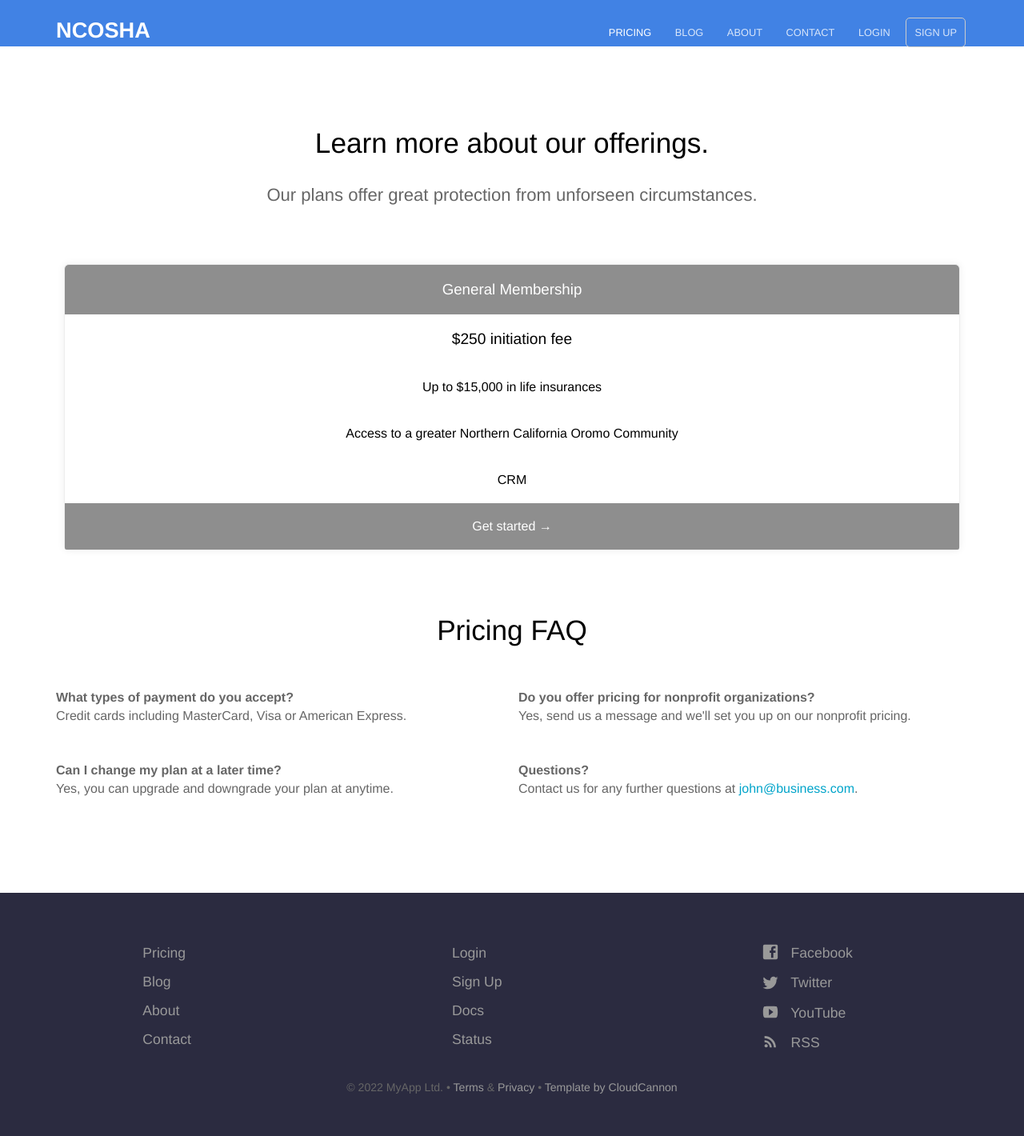
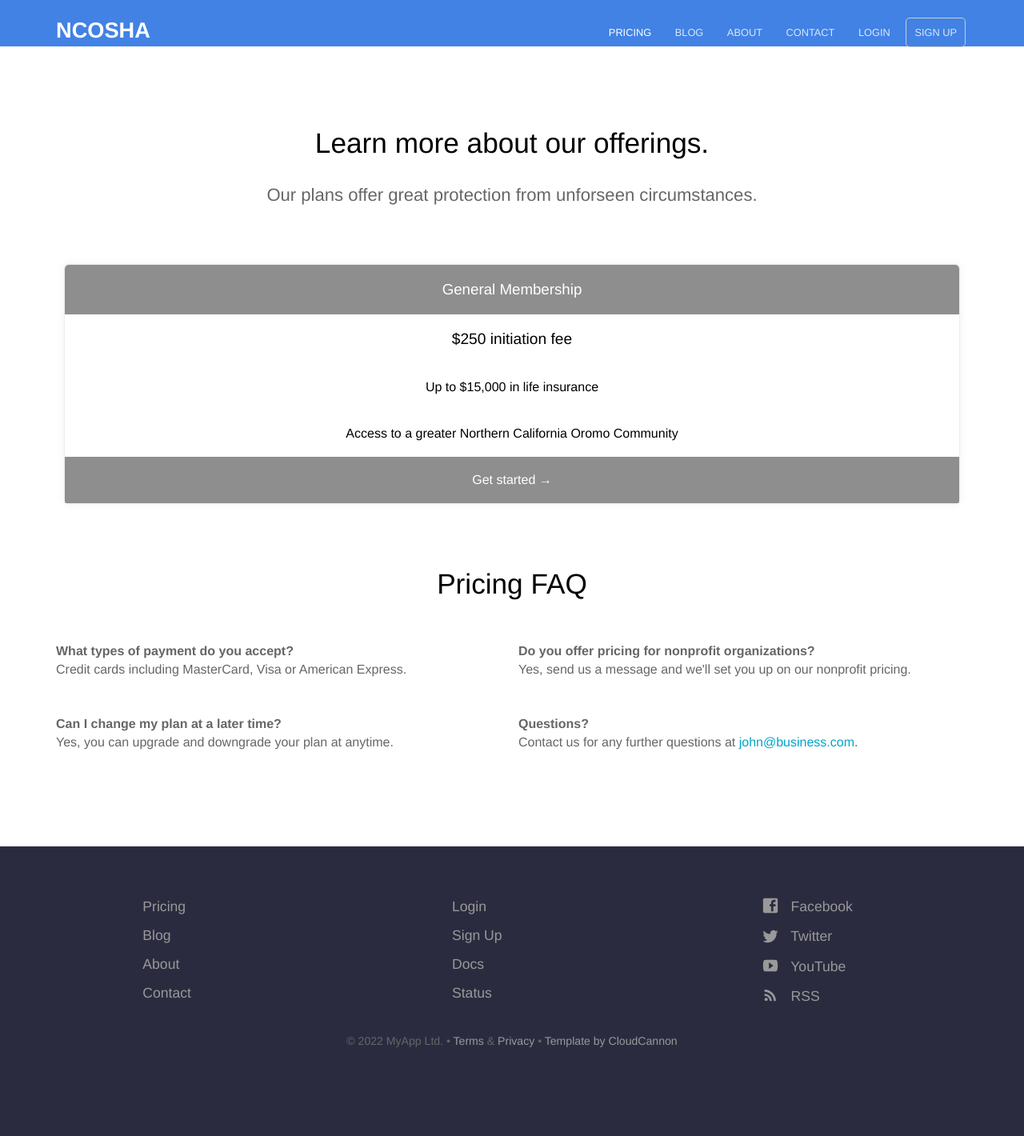
Before and after one commit to hawiabraham/ncosha, a Jekyll site: the page built from pricing.html, in a window 1280 px wide. Shown: the whole page at 80% size. Built offline with Jekyll 4.4.1, drawn with Linux system fonts in a browser that asks for light colours; after the commit the page ends 1362 px from its top, so only the background shows below that.

Commit message:
Update pricing.html

```diff
--- a/pricing.html
+++ b/pricing.html
@@ -8,14 +8,12 @@ pricing_table:
     features:
       - text: $250 initiation fee
         highlight: true
-      - text: Up to $15,000 in life insurances
+      - text: Up to $15,000 in life insurance
         highlight: false
       - text: Access to a greater Northern California Oromo Community
         highlight: false
-      - text: CRM
-        highlight: false
     call_to_action:
-      link: http://www.ncosha.org/contact
+      link: http://ncosha.org/contact
       text: Get started
 faq:
   - question: What types of payment do you accept?
```
